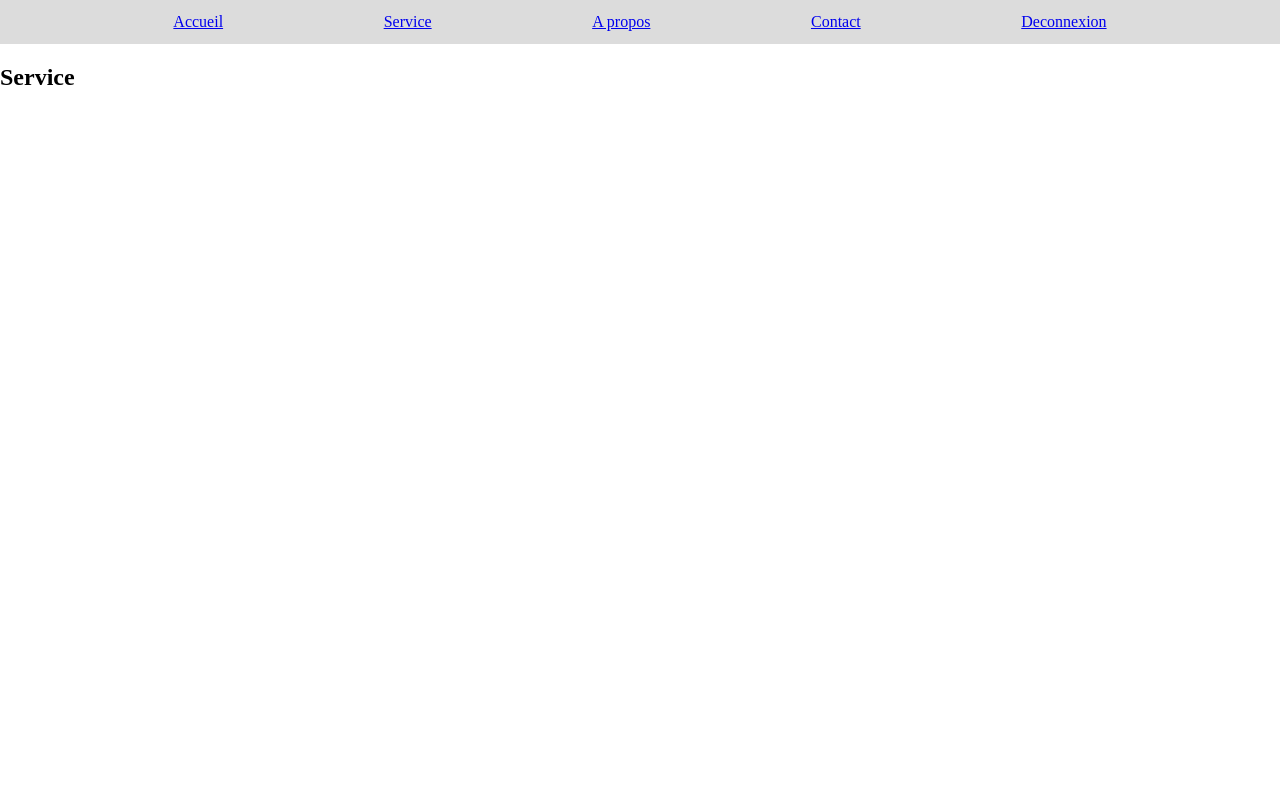
After one commit to MateoDubernet/EHPAD, a Django app: page /Ehpad/service/ in a window 1280 px wide. The commit adds this page. Run offline with Django 4.2, Linux system fonts and the light colour scheme; the visitor is signed in with stand-in values (Sample User, id 1).

Commit message:
style et page service/apropos

```diff
--- a/EhpadApp/static/css/style.css
+++ b/EhpadApp/static/css/style.css
@@ -1,4 +1,20 @@
-.register, .login {
+html, body{
+    padding: 0;
+    margin: 0;
+    height: 100%;
+}
+
+.body{
+    display: flex;
+    flex-direction: column;
+    align-items: center;
+}
+
+.main-logo{
+    margin-top: 5%;
+}
+
+.login, .register {
     display: flex;
     flex-direction: column;
     align-items: center;
@@ -12,20 +28,16 @@
     margin-top: 2%;
 }
 
-.title {
-    text-align: center;
-}
-
-.authenticate-form {
+.form {
     display: flex;
     flex-direction: column;
 }
 
-.authenticate-form > button {
+.form > button {
     align-self: center;
 }
 
-.authenticate-form > * {
+.form > * {
     list-style: none;
     display: flex;
     flex-direction: column;
@@ -34,6 +46,8 @@
 .navbar {
     display: flex;
     justify-content: space-evenly;
+    background-color: gainsboro;
+    padding: 1%;
 }
 
 li {
--- a/EhpadApp/templates/EhpadApp/home.html
+++ b/EhpadApp/templates/EhpadApp/home.html
@@ -3,6 +3,9 @@
 {% block content %}
 {% include 'EhpadApp/navbar.html' %}
 
-<h2 class="title">Bienvenue {{user.last_name}} {{user.first_name}}</h2>
+<div class="body">
+    <h2 class="title">Bienvenue {{user.last_name}} {{user.first_name}}</h2>
+    <img class="main-logo" src="../../static/img/logo_ehpad.png" alt="logo">
+</div>
 
 {% endblock %}
--- a/EhpadApp/templates/EhpadApp/login.html
+++ b/EhpadApp/templates/EhpadApp/login.html
@@ -5,7 +5,7 @@
 <div class="login">
     <h2 class="title">Connexion</h2>
 
-    <form method="post" class="authenticate-form">
+    <form method="post" class="form">
         {% csrf_token %} {{ form.as_p }}
         <button type="submit">Connexion</button>
     </form>
--- a/EhpadApp/templates/EhpadApp/main.html
+++ b/EhpadApp/templates/EhpadApp/main.html
@@ -5,7 +5,7 @@
     <meta charset="UTF-8">
     <meta http-equiv="X-UA-Compatible" content="IE=edge">
     <meta name="viewport" content="width=device-width, initial-scale=1.0">
-    <link rel="stylesheet" href="{% static 'css/style.css' %}">
+    <link rel="stylesheet" href="{% static 'css/style.css' %}?{% now "U" %}">
     <title>EhpadApp</title>
 </head>
 <body>
--- a/EhpadApp/templates/EhpadApp/navbar.html
+++ b/EhpadApp/templates/EhpadApp/navbar.html
@@ -4,7 +4,10 @@
 
 <nav class="navbar">
     <a href="{% url 'EhpadApp:home' %}">Accueil</a>
+    <a href="{% url 'EhpadApp:service' %}">Service</a>
+    <a href="{% url 'EhpadApp:about' %}">A propos</a>
     <a href="{% url 'EhpadApp:contact' %}">Contact</a>
+    <a href="{% url 'EhpadApp:logout' %}">Deconnexion</a>
 </nav>
 
 {% endblock %}
--- a/EhpadApp/templates/EhpadApp/register.html
+++ b/EhpadApp/templates/EhpadApp/register.html
@@ -6,7 +6,7 @@
     a!d1vZù5
     <h2 class="title">Inscription</h2>
 
-    <form method="post" class="authenticate-form">
+    <form method="post" class="form">
         {% csrf_token %} {{ form.as_p }}
         <button type="submit">Inscription</button>
     </form>
--- /dev/null
+++ b/EhpadApp/templates/EhpadApp/service.html
@@ -0,0 +1,8 @@
+{% extends 'EhpadApp/main.html' %}
+
+{% block content %}
+{% include 'EhpadApp/navbar.html' %}
+
+<h2 class="title">Service</h2>
+
+{% endblock %}
--- a/EhpadApp/urls.py
+++ b/EhpadApp/urls.py
@@ -8,4 +8,6 @@ urlpatterns = [
     path("logout/", views.logOut, name="logout"),
     path("home/", views.home, name="home"),
     path("contact/", views.visitor_contact_form, name="contact"),
+    path("service/", views.service, name="service"),
+    path("about/", views.about, name="about"),
 ]
--- a/EhpadApp/views.py
+++ b/EhpadApp/views.py
@@ -58,6 +58,14 @@ def logOut(request):
 def home(request):
     return render(request, 'EhpadApp/home.html', {'user': request.user})
 
+@login_required()
+def about(request):
+    return render(request, 'EhpadApp/about.html')
+
+@login_required()
+def service(request):
+    return render(request, 'EhpadApp/service.html')
+
 @login_required
 def visitor_contact_form(request):
     if request.method == 'POST':
```
Also changed, not shown: EhpadApp/templates/EhpadApp/about.html (added, +8 -0 lines), EhpadApp/templates/EhpadApp/contact.html (+7 -5 lines), EhpadApp/migrations/0001_initial.py, EhpadApp/static/img/logo_ehpad.png (added), README.md.
